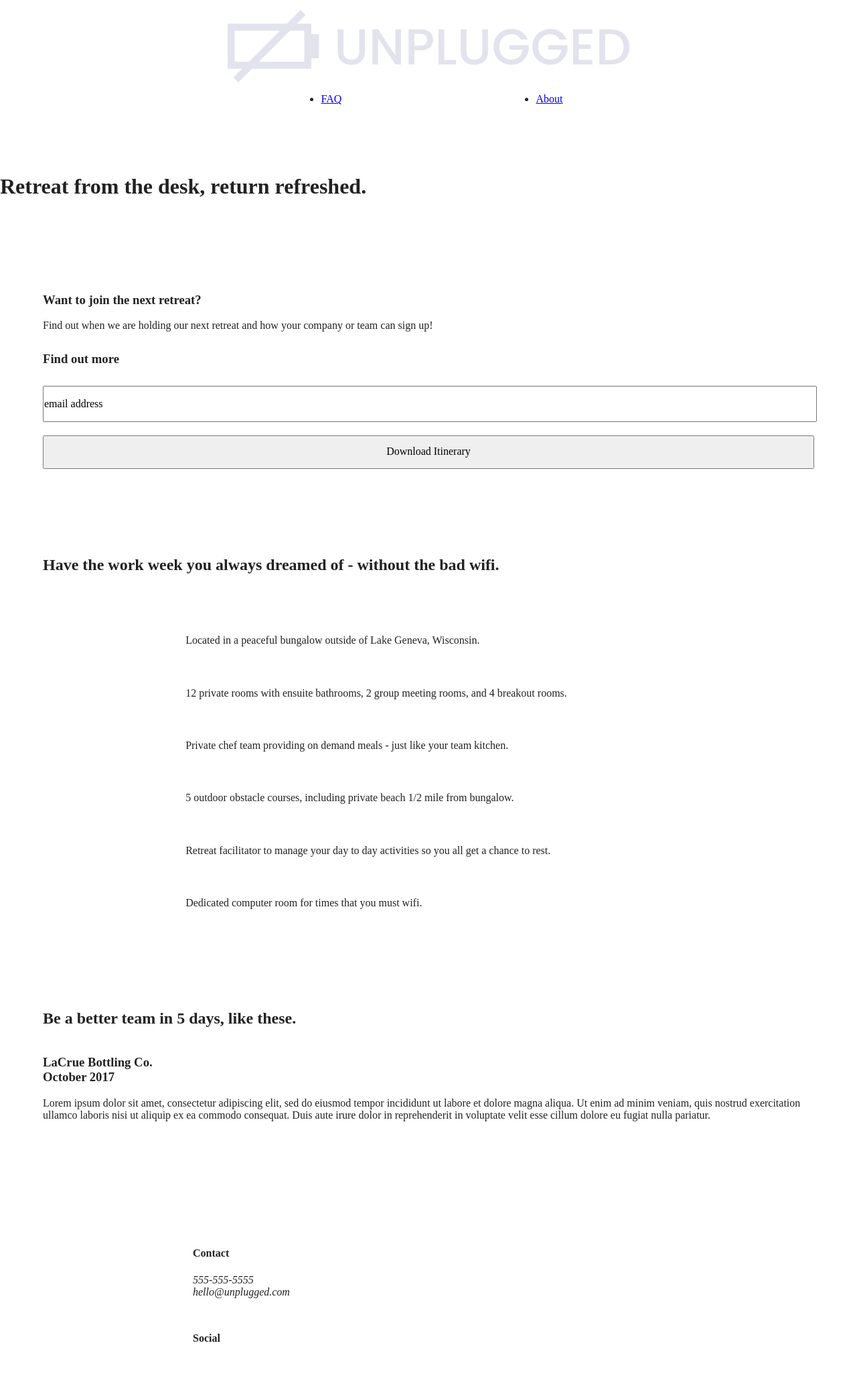
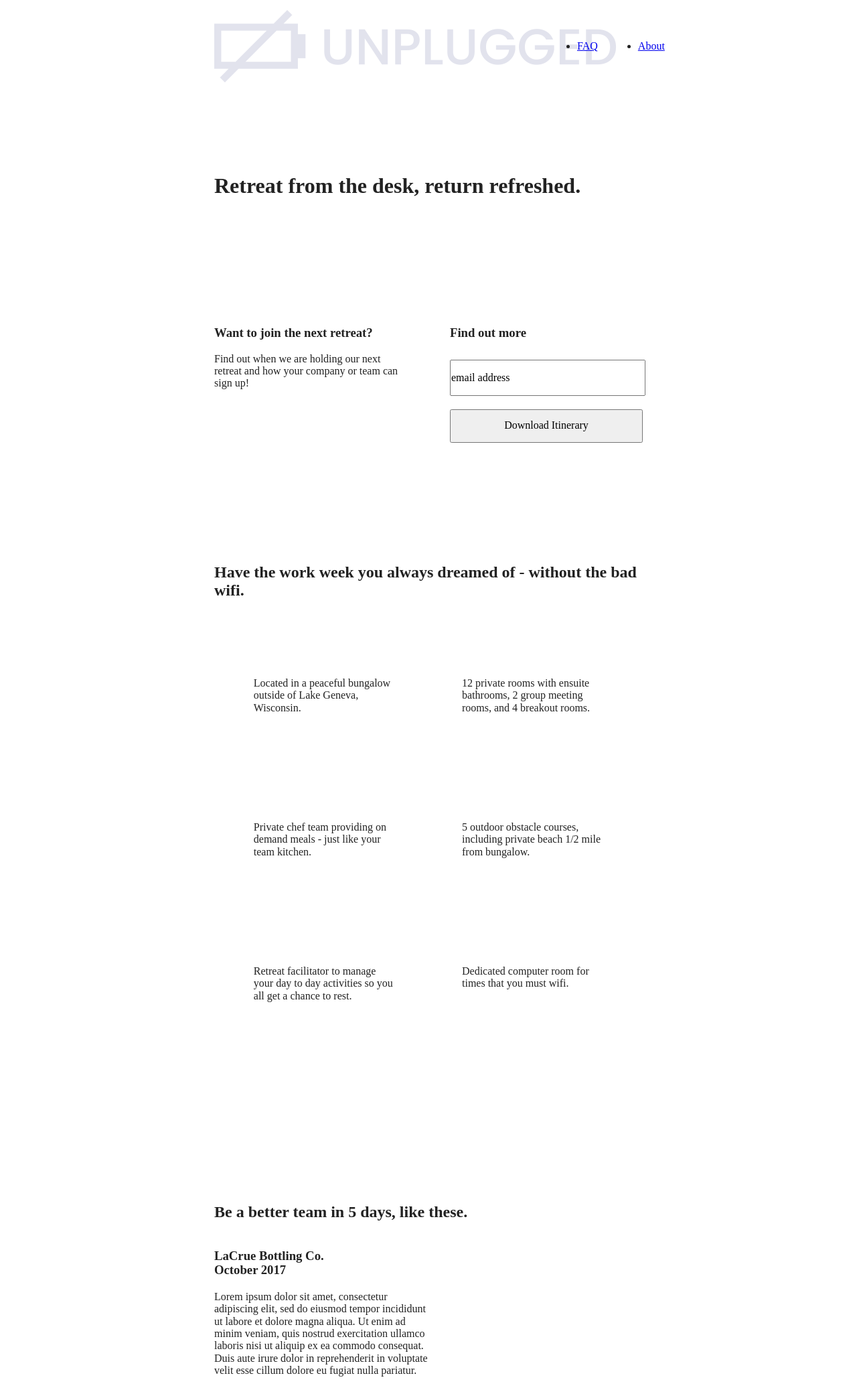
Before and after one commit to joy-hancock/unplugged-retreat, a website built with Parcel: page index.html in a window 1280 px wide. Shown: the top 2081 px of the page at 67% size. Built offline with nearby package versions, Linux system fonts and the light colour scheme.

Commit message:
Saved without flex-basis

```diff
--- a/css/main.css
+++ b/css/main.css
@@ -387,16 +387,195 @@ aside {
    Modify as content requires.
    ========================================================================== */
 
-@media only screen and (min-width: 35em) {
-  /* Style adjustments for viewports that meet the condition */
+@media only screen and (min-width: 768px) {
+    /*Tablet styles here*/
+
+/* General styles */
+
+.content-wrapper {
+    max-width: 640px;
+    margin: 100px 0;
+    width: 100%;
+    display: flex;
+    flex-flow: row wrap;
+    justify-content: center;
 }
 
-@media print,
-  (-webkit-min-device-pixel-ratio: 1.25),
-  (min-resolution: 1.25dppx),
-  (min-resolution: 120dpi) {
-  /* Style adjustments for high resolution devices */
+header {
+    display: flex;
+    justify-content: center;
+
 }
+
+header .content-wrapper {
+    display: flex;
+    justify-content: space-between;
+    flex-flow: nowrap;
+}
+
+header a {
+    justify-content: flex-start;
+    width: 35%;
+}
+header nav {
+    width: 20%;
+    justify-content: flex-end;
+
+}
+
+
+header-divider {
+    display: none;
+}
+
+/* Hero Area */
+
+.hero-area {
+    justify-content: center;
+}
+
+.hero-area .content-wrapper{
+    justify-content: flex-start;
+
+}
+
+/* Aside */
+
+aside .content-wrapper {
+    margin: 50px 0;
+    display: flex;
+    flex-flow: nowrap;
+    justify-content: space-between;
+}
+
+aside .content-wrapper .form-description,
+aside .content-wrapper .form {
+    margin: 0;
+    width: 45%;
+
+}
+
+
+
+
+/* Features */
+
+
+
+.features h2 {
+    margin-bottom: 35px;
+}
+
+
+
+.features .features-items {
+    align-items: flex-start;
+
+}
+
+.features-items article {
+    width: 33%;
+    justify-content: center;
+    padding: 50px;
+}
+
+
+
+
+
+
+
+
+/* Reviews */
+
+.reviews .content-wrapper {
+    justify-content: flex-start;
+}
+
+.reviews .content-wrapper h2 {
+    margin-bottom: 20px;
+}
+
+.reviews article {
+    display: flex;
+    flex-flow: column;
+    align-items: center;
+
+}
+
+.reviews article {
+    width: 50%;
+}
+
+.reviews article .div {
+    margin-left: 7px;
+}
+
+/* Footer */
+
+footer .content-wrapper {
+    width: 100%;
+}
+
+.footer-content {
+    display: flex;
+    width: 78%;
+    justify-content: center;
+    align-items: flex-start;
+}
+
+
+footer .contact {
+    width: 42%;
+
+}
+
+/***************** About Page Tablet *****************/
+
+/*Mission Area*/
+
+.mission-content {
+    display:flex;
+    justify-content: space-between;
+    align-items: flex-start;
+}
+
+.mission-content p {
+
+    width: 47%;
+
+
+}
+
+.contact-section .content-wrapper {
+    justify-content: flex-start;
+}
+
+.contact-section .content-wrapper h2 {
+    width: 79%;
+    justify-content: flex-start;
+
+}
+
+.contact-content {
+    display: flex;
+    flex-flow: row wrap;
+    align-items: flex-start;
+
+}
+
+}
+
+
+
+@media only screen and (min-width: 1200px) {
+    /*Desktop styles here*/
+
+
+
+}
+
+
 
 /* ==========================================================================
    Print styles.
--- a/index.html
+++ b/index.html
@@ -151,14 +151,14 @@
     <footer>
         <div class="content-wrapper">
             <div class="footer-content">
-                <div class="contact-area">
+                <div class="contact">
                     <h4>Contact</h4>
                     <address>
                         <p>555-555-5555<br>
                         hello@unplugged.com</p>
                     </address>
                 </div>
-                <div class="social">
+                <div class="contact">
                     <h4>Social</h4>
                     <div class="social-icons">
                         <p><a href="https://www.facebook.com/yoursite" target="_blank"></a></p>
```
